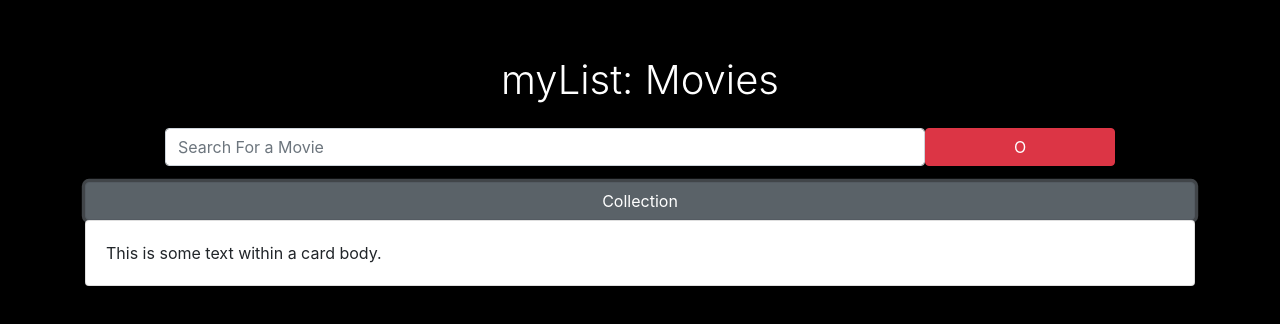
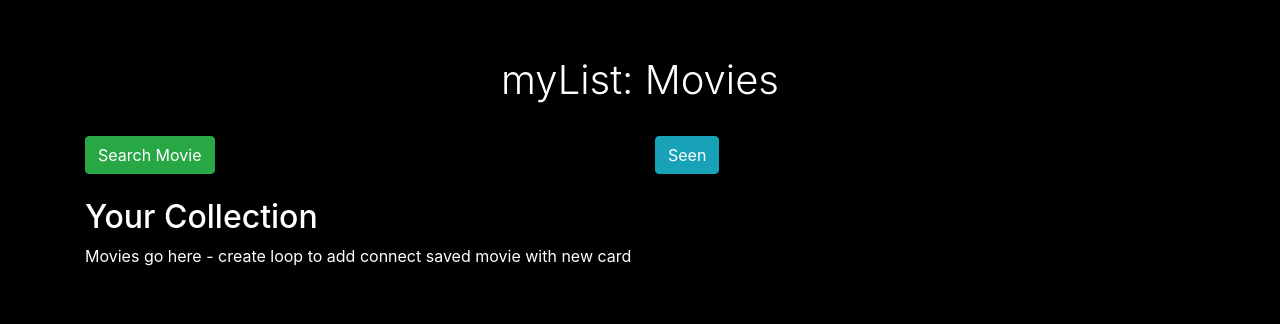
Before and after one commit to damparo/MyMovies, a React (Create React App) app in the folder mymovies/: page / in a window 1280 px wide. Both pictures are taken after a click on the button "Collection". Shown: the top 324 px of the page. Built offline with nearby package versions, Linux system fonts and the light colour scheme; no server answers.

Commit message:
jump between collectin and search pg

```diff
--- a/mymovies/src/components/Collection.js
+++ b/mymovies/src/components/Collection.js
@@ -3,9 +3,20 @@ import "../styles/Collection.css";
 
 function Collection() {
   return (
-    <div className="card">
-      <div className="card-body">This is some text within a card body.</div>
+
+
+
+
+
+    <div className="collectionhere text-white">
+        <h2>Your Collection</h2>
+        <div>
+      Movies go here - create loop to add connect saved movie with new card
+
+        </div>
     </div>
+
+
   );
 }
 
--- a/mymovies/src/components/OmdbContainer.js
+++ b/mymovies/src/components/OmdbContainer.js
@@ -7,6 +7,7 @@ import API from "../utils/API";
 import SaveMovie from "./SaveMovie";
 import Collection from "./Collection";
 import "../styles/SearchPage.css";
+import "../styles/Collection.css";
 
 class OmdbContainer extends Component {
   state = {
@@ -14,6 +15,7 @@ class OmdbContainer extends Component {
     search: "",
     displayCollectionOnly: false,
     hideMainPage: true,
+
   };
 
   // constructor(props) {
@@ -35,8 +37,15 @@ class OmdbContainer extends Component {
   collectionClick = () => {
     this.setState({ displayCollectionOnly: true });
   };
+
+  collectionClickHide = () => {
+    this.setState({ displayCollectionOnly: false });
+  };
   hideResultsMovies = () => {
     this.setState({ hideMainPage: false });
+  };
+  displayResultsMovies= () => {
+    this.setState({ hideMainPage: true });
   };
 
   componentDidMount() {
@@ -67,12 +76,15 @@ class OmdbContainer extends Component {
       <div className="container d-flex flex-column align-content-center">
         <h1 className="display-4 title text-white">myList: Movies </h1>
 
+        {this.state.hideMainPage ? (
           <SearchForm
             value={this.state.search}
             handleInputChange={this.handleInputChange}
             handleFormSubmit={this.handleFormSubmit}
           />
+        ) : null}
 
+        {this.state.hideMainPage ? (
           <button
             type="button"
             className="btn btn-secondary collectionBtn"
@@ -83,11 +95,10 @@ class OmdbContainer extends Component {
           >
             Collection
           </button>
+        ) : null}
 
         {/* <CollectionBtn onClick={this.collectionClick}/>
         <SeenBtn/> */}
-
-        {this.state.displayCollectionOnly ? <Collection /> : null}
 
         {this.state.hideMainPage ? (
           <MovieResults
@@ -97,9 +108,23 @@ class OmdbContainer extends Component {
           />
         ) : null}
 
+        {this.state.hideMainPage ? <SaveMovie /> : null}
 
-{this.state.hideMainPage ? (
-        <SaveMovie /> ) : null}
+        {this.state.displayCollectionOnly ? (
+          <div className="row options">
+            <div className="col-6">
+              <button class="btn btn-success text-white" onClick={() => {
+              this.collectionClickHide();
+              this.displayResultsMovies();
+            }}>Search Movie</button>
+            </div>
+            <div className="col-6">
+              <button class="btn btn-info text-white">Seen</button>
+            </div>
+          </div>
+        ) : null}
+
+        {this.state.displayCollectionOnly ? <Collection /> : null}
       </div>
     );
   }
--- a/mymovies/src/styles/Collection.css
+++ b/mymovies/src/styles/Collection.css
@@ -0,0 +1,4 @@
+.options{
+    margin-top: 3vh;
+    margin-bottom: 3vh;
+}
```
Lines whose indentation alone changed are shown as unchanged.
